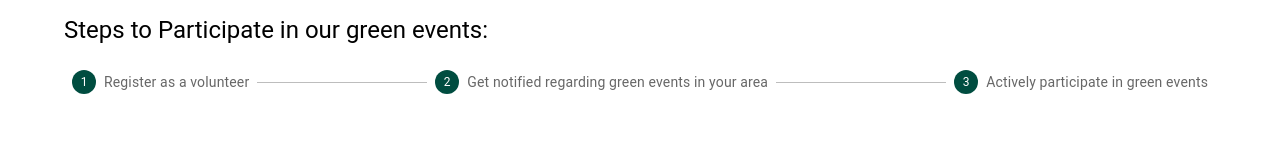
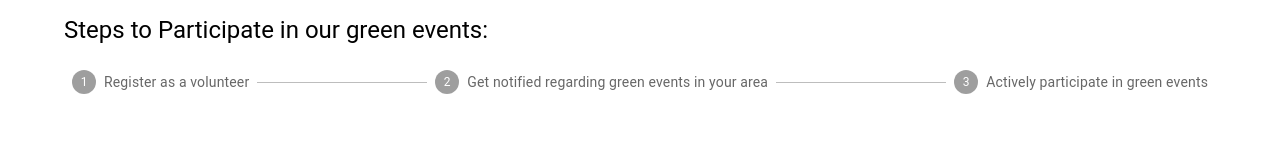
Before and after one commit to VirajPatidar/green-cover-frontend, a React (Create React App) app: page /volunteer in a window 1280 px wide. Shown: the part 274-434 px from the top of the page. Built offline with nearby package versions, Linux system fonts and the light colour scheme; no server answers; the HTML template or start-up script is replaced by a standard one; what react-swipeable-views-utils would draw is missing.

Commit message:
minor fixes

```diff
--- a/src/components/steps.js
+++ b/src/components/steps.js
@@ -14,7 +14,7 @@ export default function Steps() {
             <Typography variant="h5" gutterBottom component="div" sx={{mb: 3}}>
                 Steps to Participate in our green events:
             </Typography>
-            <Stepper activeStep={-1} sx={{"& .css-1o954ln-MuiSvgIcon-root-MuiStepIcon-root": { color: "#004d40" }}}>
+            <Stepper activeStep={-1} sx={{"& .css-1hf3dee": { color: "#004d40" }}}>
                 {steps.map((label, index) => {
                     return (
                         <Step key={label}>
```
